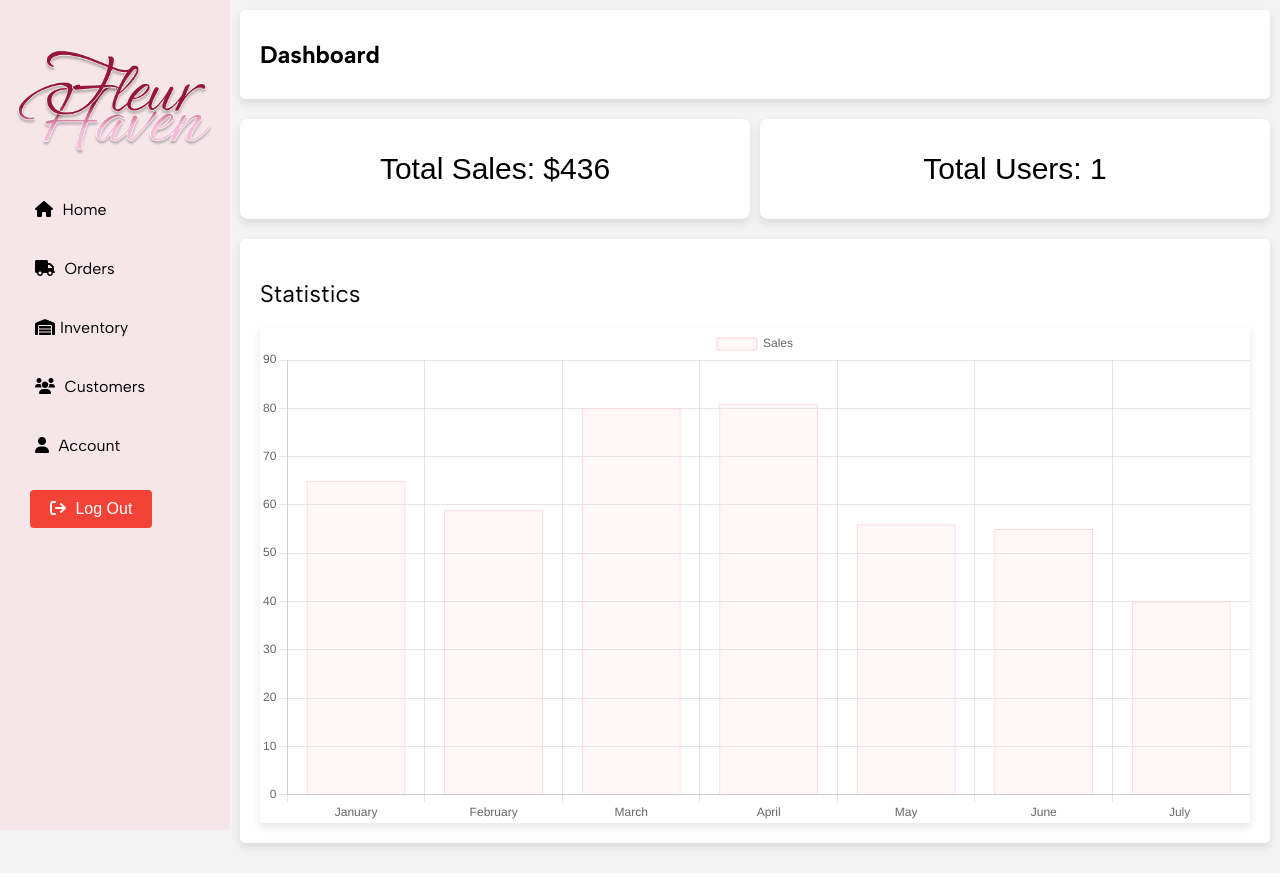
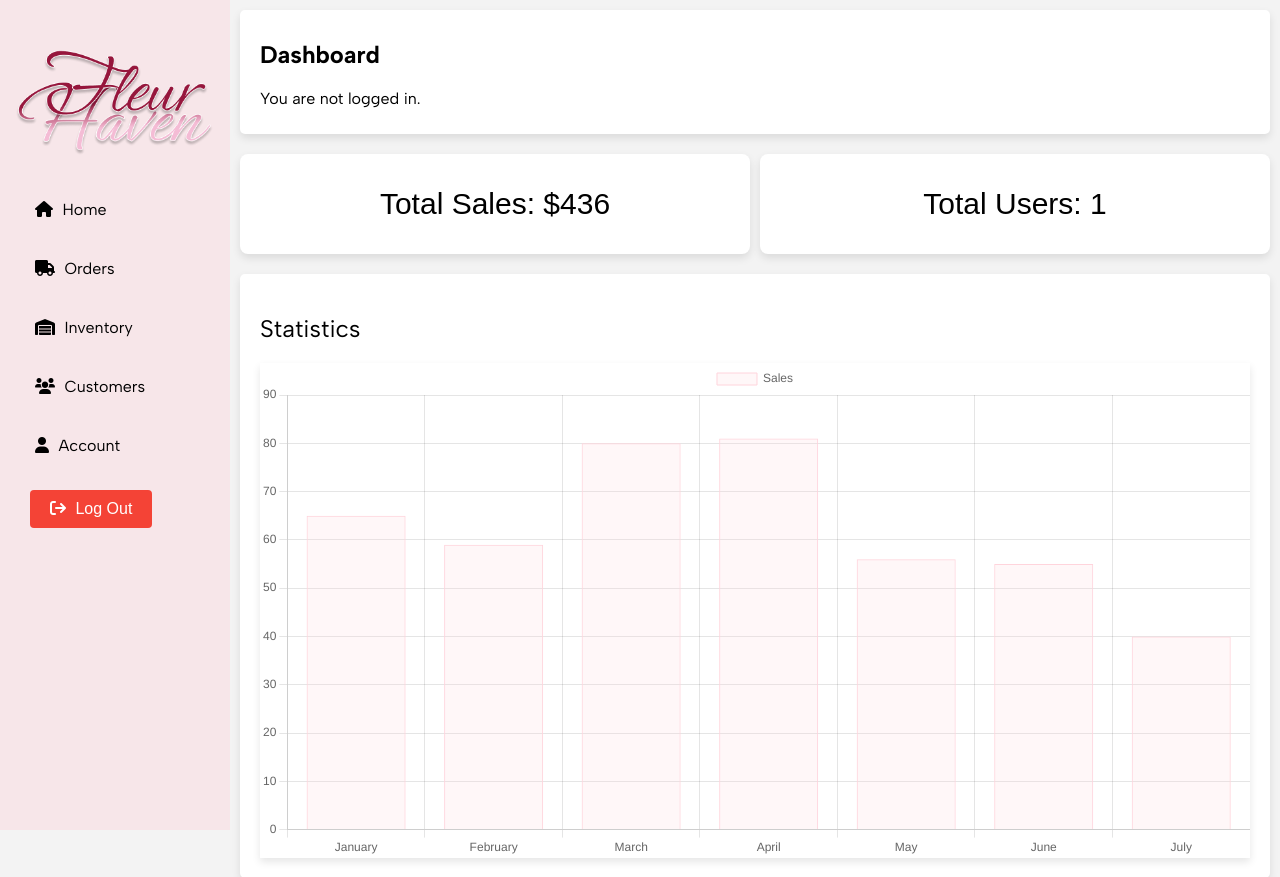
Before and after one commit to ayachi01/FleurBackend, a PHP site: page /FleurBackend/home.php in a window 1280 px wide. Shown: the top 877 px of the page. Before the commit the page ends 853 px from the top, so only its background shows below. Run offline with PHP 8.4, Linux system fonts and the light colour scheme; tables that the repository leaves empty or names only in its code hold one stand-in row (values such as "Sample post"); some web fonts are replaced.

Commit message:
add welcome message and logout function

```diff
--- a/home.css
+++ b/home.css
@@ -90,11 +90,10 @@ body {
     text-indent: 10px;
 
 }
+.card2 p{
+    text-indent: 10px;
+}
 
-.card2 h2 .home{
-    font-size: 20px;
-    color: #573F53;
-}
 
 
 canvas {
--- a/home.php
+++ b/home.php
@@ -1,4 +1,6 @@
 <?php
+session_start(); // Start the session
+
 // Database connection (make sure to include your connection code)
 require 'api/db.php'; // Adjust the path as necessary
 
@@ -11,6 +13,16 @@ if ($result->num_rows > 0) {
     $totalUsers = $row['total'];
 } else {
     $totalUsers = 0;
+}
+
+// Check if the user is logged in
+if (isset($_SESSION['email'])) {
+    // Echo user information
+    $welcomeMessage = "Welcome, " . htmlspecialchars($_SESSION['email']) . "!";
+    $userEmail = htmlspecialchars($_SESSION['email']);
+} else {
+    $welcomeMessage = "You are not logged in.";
+    $userEmail = "";
 }
 ?>
 
@@ -28,22 +40,23 @@ if ($result->num_rows > 0) {
     <link rel="stylesheet" href="home.css">
     <link rel="stylesheet" href="https://cdnjs.cloudflare.com/ajax/libs/font-awesome/6.0.0-beta3/css/all.min.css">
     <script src="https://cdn.jsdelivr.net/npm/chart.js"></script> <!-- Include Chart.js -->
-
 </head>
 <body>
     <div class="sidebar">
         <img src="assets/logo.png" alt="" class="signup-image">
         <a href="home.php"><i class="fa-solid fa-house"></i> Home </a>
         <a href="orders.php"><i class="fa-solid fa-truck"></i> Orders</a>
-        <a href="inventory.php"><i class="fa-solid fa-warehouse"></i>Inventory</a>
+        <a href="inventory.php"><i class="fa-solid fa-warehouse"></i> Inventory</a>
         <a href="customers.php"><i class="fa-solid fa-users"></i> Customers</a>
         <a href="account.html"><i class="fa-solid fa-user"></i> Account</a>
-        <button class="logout-button" onclick="logout()"><i class="fa-solid fa-arrow-right-from-bracket"></i> Log Out</button>
+        <button class="logout-button" onclick="confirmLogout()"><i class="fa-solid fa-arrow-right-from-bracket"></i> Log Out</button>
     </div>
 
     <div class="main-content">
         <div class="card2">
-            <h2>Dashboard </h2>
+            <h2>Dashboard</h2>
+            <p><?php echo $welcomeMessage; ?></p> <!-- Display welcome message -->
+
         </div>
 
         <!-- Total Sales and Total Users Boxes -->
@@ -58,12 +71,17 @@ if ($result->num_rows > 0) {
 
         <div class="card">
             <h2>Statistics</h2>
-
             <canvas id="myChart"></canvas>
         </div>
     </div>
 
     <script>
+        function confirmLogout() {
+            if (confirm("Are you sure you want to log out?")) {
+                window.location.href = 'logout.php'; // Redirect to logout page
+            }
+        }
+
         // Ensure the script runs after the DOM is fully loaded
         document.addEventListener('DOMContentLoaded', function() {
             const salesData = [65, 59, 80, 81, 56, 55, 40]; // Sales data
@@ -76,7 +94,7 @@ if ($result->num_rows > 0) {
             const myChart = new Chart(ctx, {
                 type: 'bar', // Type of chart (bar, line, pie, etc.)
                 data: {
-                    labels: ['January', 'February', 'March', 'April', 'May', 'June', 'July '], // X-axis labels
+                    labels: ['January', 'February', 'March', 'April', 'May', 'June', 'July'], // X-axis labels
                     datasets: [{
                         label: 'Sales',
                         data: salesData, // Use the sales data array
```
Also changed, not shown: logout.php (added, +8 -0 lines).
